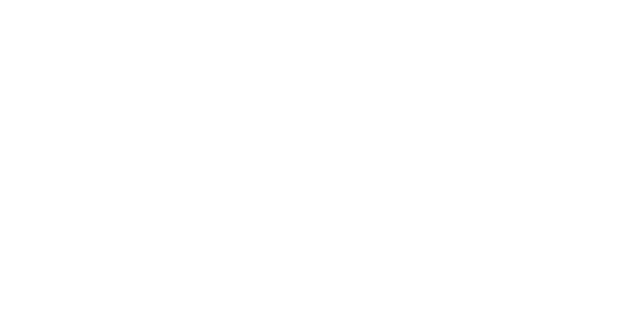
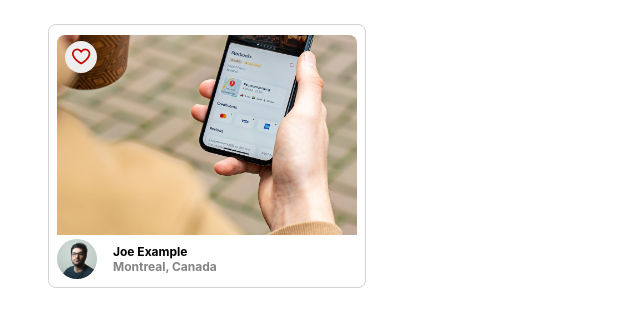
Before and after one commit to BronwenM/lhl-photo-labs, a React (Create React App) app in the folder frontend/: page / in a window 1280 px wide. Shown: the top 326 px of the page, without its empty margins (0-640 px from the left). Built offline with nearby package versions, Linux system fonts and the light colour scheme; the HTML template or start-up script is replaced by a standard one.

Commit message:
added like button

```diff
--- a/frontend/src/App.jsx
+++ b/frontend/src/App.jsx
@@ -23,10 +23,11 @@
   return (
     <div className="App">
       <div className='photo-list'>
-        {photos.map(() => {
-          <PhotoListItem key={sampleDataForPhotoListItem.id} photo={sampleDataForPhotoListItem}/>
-        })}
+        {photos.map((_,index) =>
+          <PhotoListItem key={index} photo={sampleDataForPhotoListItem}/>
+        )}
       </div>
+      <PhotoListItem photo={sampleDataForPhotoListItem}/>
     </div>
   );
 };
--- a/frontend/src/components/PhotoFavButton.jsx
+++ b/frontend/src/components/PhotoFavButton.jsx
@@ -4,10 +4,14 @@
 import '../styles/PhotoFavButton.scss';
 
 function PhotoFavButton() {
+  const handleClick = () => {
+    console.log("Click!")
+  }
+
   return (
-    <div className="photo-list__fav-icon">
+    <div className="photo-list__fav-icon" onClick={handleClick}>
       <div className="photo-list__fav-icon-svg">
-        {/* Insert React */}
+        <FavIcon />
       </div>
     </div>
   );
--- a/frontend/src/components/PhotoListItem.jsx
+++ b/frontend/src/components/PhotoListItem.jsx
@@ -1,5 +1,6 @@
 import React from "react";
 import "../styles/PhotoListItem.scss";
+import PhotoFavButton from "./PhotoFavButton";
 
 const PhotoListItem = (props) => {
   const {
@@ -12,6 +13,7 @@
 
   return (
     <div className="photo-list__item">
+      <PhotoFavButton />
       <img src={imageSource} alt="image" className="photo-list__image" />
       <div className="photo-list__user-details">
         <img
```
